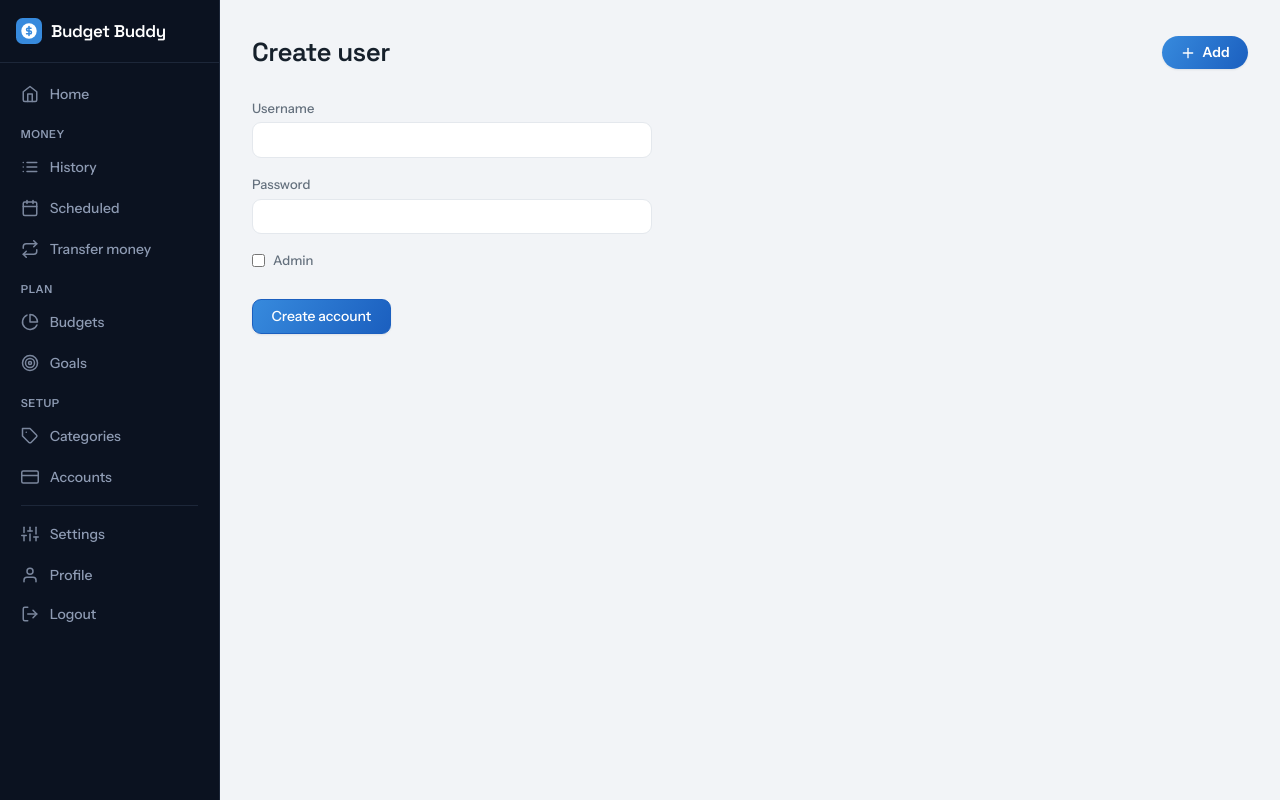
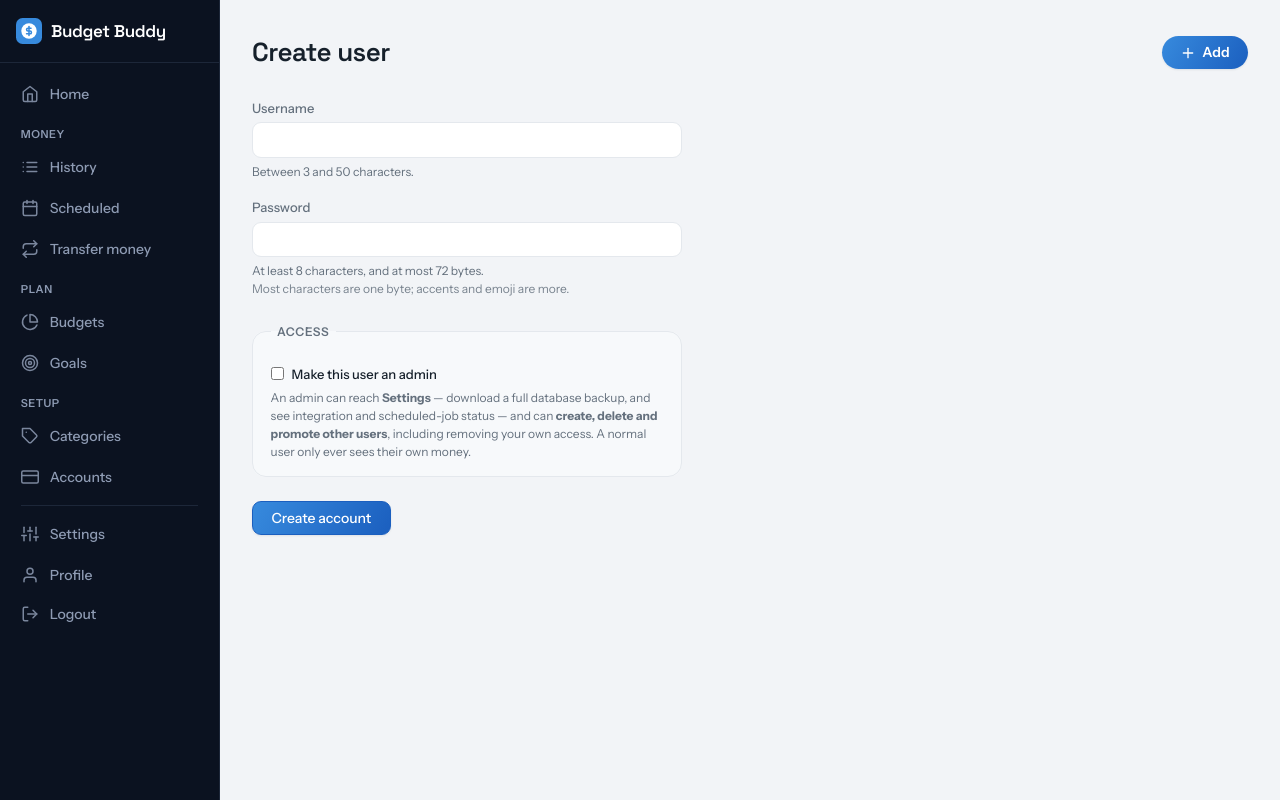
Before and after one commit to CaddisMaster/budget-buddy, a Flask app: page /admin/create-user in a window 1280 px wide. Run offline with Flask 3, Linux system fonts and the light colour scheme; the visitor is signed in with stand-in values (Sample User, id 1); some libraries are stand-ins or nearby versions.

Commit message:
State the password rules up front, and lead Add transaction with the amount
PR 3 of 4 in the #225 per-page overhaul. The three forms, grouped because
two of them share one rule that #250 says should be "written once".

#249 + #250 — the password rules
- app/templates/partials/_password_rules.html is that single copy, included
  by both /change-password and /admin/create-user.
- ⚠️ There are TWO unstated rules, not one. Both routes require at least 8
  characters AND at most 72 bytes; the UI stated neither until it rejected
  you. The issue only mentions the cap.
- ⚠️ THE CAP IS 72 BYTES, NOT 72 CHARACTERS, and that is why a `maxlength`
  cannot express it: maxlength counts UTF-16 code units, so 40 accented
  characters (80 bytes) sail past it and are then refused by the server —
  the exact "told only after submitting" behaviour #249 exists to remove.
  The counter measures with TextEncoder, so it agrees with bcrypt. There is
  deliberately no maxlength, and a test asserts its absence.
- The client-side count is guidance, never the guard. Tests assert the
  server still rejects 73 ASCII bytes AND 40 accented characters, so adding
  the message can never be mistaken for adding enforcement.

#250 — the admin checkbox now states what it grants: Settings, a full
database backup, and creating/deleting/promoting other users including
removing your own access. The powers listed are the real ones — every
admin-gated route in admin.py.

#244 — Add transaction leads with Amount (it sat FOURTH, behind a required
type select), then Description and Category. The two edge-case flags move
behind a disclosure; they carried more prose than the rest of the form.
⚠️ That is only safe BECAUSE this form always renders blank — the prefill
plumbing went with the v9 quick-add in #232 — so neither flag can arrive
pre-ticked and a collapsed section can never hide a setting already in
force. Noted in the template: reintroducing a prefill means opening the
<details> when a flag is set.

1060 tests pass (14 new). Verified in a real browser, which is the only way
to exercise the counter: 3 chars -> minimum warning; 20 ASCII -> "20 of 72
bytes"; 72 ASCII -> at the limit, not over; and the three cases a character
count gets WRONG — 80 ASCII, 40 accents and 20 emoji all correctly report
80 bytes and flag as over. No JS errors.

Closes #244
Closes #249
Closes #250

```diff
--- a/app/static/style.css
+++ b/app/static/style.css
@@ -443,6 +443,26 @@ input:focus, select:focus, textarea:focus { outline: none; border-color: var(--a
 .filter-chip:hover { background: var(--accent); color: #fff; }
 .filter-chip-x { font-weight: 700; opacity: 0.7; }
 .table-actions { display: flex; gap: 0.5rem; flex-wrap: wrap; margin-bottom: 0.75rem; }
+
+/* #244/#249/#250 — the three forms. A form is easier to read at a measure it
+   cannot exceed; these were all `style="max-width:400px"` inline or nothing. */
+.narrow-form { max-width: 430px; }
+.field-hint { font-size: 12px; color: var(--text-muted); margin-top: 0.3rem; line-height: 1.5; }
+.field-hint-note { display: block; opacity: 0.85; }
+/* The live byte count (#249). `.over` covers both bounds — too short and too
+   long are equally "not submittable yet", and one style says so once. */
+.password-count { font-variant-numeric: tabular-nums; }
+.password-count.over { color: var(--danger); font-weight: 600; }
+/* #250 — what ticking admin grants, stated beside the box rather than implied
+   by the word "Admin". */
+.grant-box { margin-top: var(--sp-5); padding: 0.9rem 1.1rem; border: 1px solid var(--border); border-radius: var(--radius); background: var(--surface-2); }
+.grant-box legend { padding: 0 0.4rem; font-size: var(--fs-xs); font-weight: 600; text-transform: uppercase; letter-spacing: 0.05em; color: var(--text-muted); }
+.grant-check, .flag-check { display: flex; align-items: center; gap: 0.5rem; font-weight: 500; color: var(--text); margin-top: 0.5rem; }
+.grant-check input, .flag-check input { width: auto; margin: 0; }
+/* The flags disclosure reuses .add-panel's shell but sits inside a form, so it
+   needs its own top margin rather than the grid gap a page-level panel gets. */
+.txn-flags { margin-top: var(--sp-5); }
+
 
 
 
--- a/app/templates/create_user.html
+++ b/app/templates/create_user.html
@@ -2,15 +2,29 @@
 {% block title %}Create user — Budget Buddy{% endblock %}
 {% block page_heading %}<h1>Create user</h1>{% endblock %}
 {% block content %}
-<form method="post" style="max-width:400px">
+<form method="post" class="narrow-form">
   <input type="hidden" name="csrf_token" value="{{ csrf_token() }}">
-  <label>Username</label>
-  <input type="text" name="username" required>
-  <label>Password</label>
-  <input type="password" name="password" required>
-  <label style="display:flex;align-items:center;gap:8px;margin-top:1rem">
-    <input type="checkbox" name="is_admin" style="width:auto"> Admin
-  </label>
+  <label for="username">Username</label>
+  <input type="text" id="username" name="username" required autocomplete="off">
+  <p class="field-hint">Between 3 and 50 characters.</p>
+  <label for="password">Password</label>
+  <input type="password" id="password" name="password" required autocomplete="new-password">
+  {% with field_id = 'password' %}{% include 'partials/_password_rules.html' %}{% endwith %}
+  {# #250 — creating an admin is a privileged action and was an ordinary
+     checkbox with no statement of what it grants. The powers listed are the
+     real ones: every admin-gated route in admin.py. #}
+  <fieldset class="grant-box">
+    <legend>Access</legend>
+    <label class="grant-check">
+      <input type="checkbox" name="is_admin"> Make this user an admin
+    </label>
+    <p class="field-hint">
+      An admin can reach <strong>Settings</strong> — download a full database
+      backup, and see integration and scheduled-job status — and can
+      <strong>create, delete and promote other users</strong>, including
+      removing your own access. A normal user only ever sees their own money.
+    </p>
+  </fieldset>
   <button type="submit" class="btn btn-primary" style="margin-top:1.5rem">Create account</button>
 </form>
 {% endblock %}
--- /dev/null
+++ b/app/templates/partials/_password_rules.html
@@ -0,0 +1,46 @@
+{# The password rules, written ONCE and included by both /change-password and
+   /admin/create-user (#249, #250). Both routes enforce the same two rules —
+   auth.change_password and admin.create_user — and stating them in two places
+   is how the two copies start to disagree.
+
+   Expects `field_id`: the id of the password input to watch.
+
+   ⚠️ THE CAP IS 72 BYTES, NOT 72 CHARACTERS. bcrypt silently truncates past
+   72 bytes, which is why the routes reject rather than truncate. Two things
+   follow, and both are easy to get wrong:
+     · a `maxlength` attribute cannot express this — it counts UTF-16 code
+       units, so 72 accented characters (144 bytes) sail past it and are then
+       rejected by the server, which is the exact "told only after submitting"
+       behaviour #249 exists to remove. There is deliberately no maxlength.
+     · the counter below measures with TextEncoder, which yields UTF-8 bytes.
+       `value.length` would be wrong for any non-ASCII password.
+   With JS off the rules still render as text; only the live count is lost,
+   and the server is the guard either way. #}
+<p class="field-hint" id="{{ field_id }}-rules">
+  At least 8 characters, and at most 72 bytes.
+  <span class="field-hint-note">Most characters are one byte; accents and emoji are more.</span>
+</p>
+<p class="field-hint password-count" id="{{ field_id }}-count" hidden></p>
+<script>
+(function () {
+  var input = document.getElementById('{{ field_id }}');
+  var out = document.getElementById('{{ field_id }}-count');
+  if (!input || !out || typeof TextEncoder === 'undefined') return;
+  var encoder = new TextEncoder();
+  input.addEventListener('input', function () {
+    if (!input.value) { out.hidden = true; return; }
+    var bytes = encoder.encode(input.value).length;
+    var tooShort = input.value.length < 8;
+    var tooLong = bytes > 72;
+    out.hidden = false;
+    out.classList.toggle('over', tooLong || tooShort);
+    if (tooLong) {
+      out.textContent = bytes + ' bytes — ' + (bytes - 72) + ' over the 72-byte limit';
+    } else if (tooShort) {
+      out.textContent = input.value.length + ' of 8 characters minimum';
+    } else {
+      out.textContent = bytes + ' of 72 bytes';
+    }
+  });
+})();
+</script>
```
Also changed, not shown: app/templates/change_password.html (+8 -5 lines), app/templates/partials/_transaction_form.html (+40 -25 lines), tests/test_forms_and_passwords.py (added, +180 -0 lines), CHANGELOG.md.
